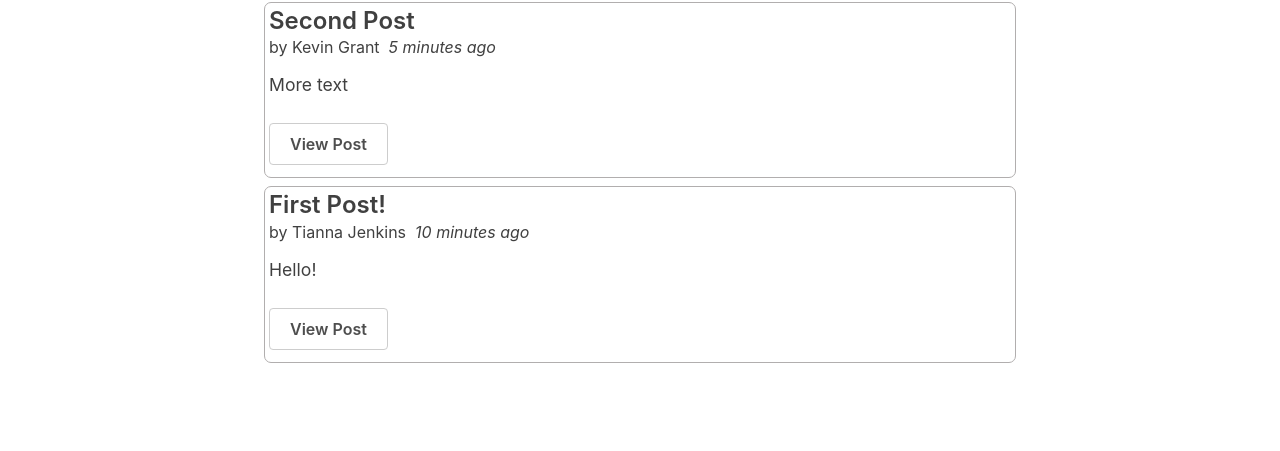
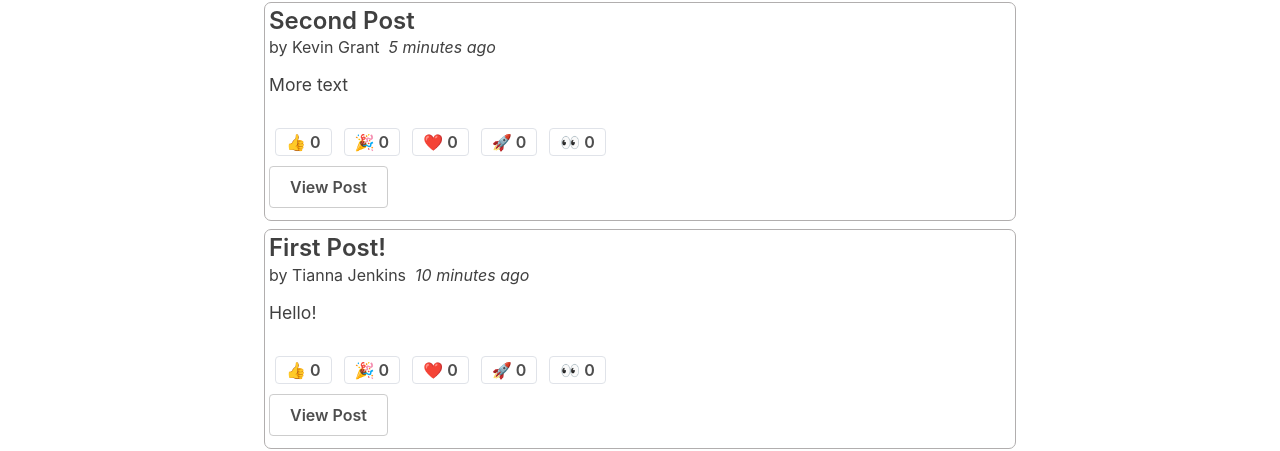
Before and after one commit to JayFate/react-demos, a React (Create React App) app in the folder demos/redux-essentials-example-app/: page / in a window 1280 px wide. Shown: the part 224-675 px from the top of the page. Built offline with nearby package versions, Linux system fonts and the light colour scheme; what @mswjs/data, mock-socket, txtgen would draw is missing.

Commit message:
feat: 添加添加表情交互按钮
Signed-off-by: pengjie <37610029@qq.com>

```diff
--- a/demos/redux-essentials-example-app/src/features/posts/PostsList.js
+++ b/demos/redux-essentials-example-app/src/features/posts/PostsList.js
@@ -3,12 +3,14 @@
 import { Link } from 'react-router-dom'
 import { PostAuthor } from './PostAuthor'
 import { TimeAgo } from './TimeAgo'
+import { ReactionButtons } from './ReactionButtons'
 
 export const PostsList = () => {
   // 根据日期时间对文章进行倒序排序
   const posts = useSelector((state) => state.posts)
-  const orderedPosts = posts.slice().sort((a, b) => b.date.localeCompare(a.date))
-
+  const orderedPosts = posts
+    .slice()
+    .sort((a, b) => b.date.localeCompare(a.date))
 
   const renderedPosts = orderedPosts.map((post) => (
     <article className="post-excerpt" key={post.id}>
@@ -18,6 +20,7 @@
         <TimeAgo timestamp={post.date} />
       </div>
       <p className="post-content">{post.content.substring(0, 100)}</p>
+      <ReactionButtons post={post} />
       <Link to={`/posts/${post.id}`} className="button muted-button">
         View Post
       </Link>
--- /dev/null
+++ b/demos/redux-essentials-example-app/src/features/posts/ReactionButtons.js
@@ -0,0 +1,31 @@
+import React from 'react'
+import { useDispatch } from 'react-redux'
+
+import { reactionAdded } from './postsSlice'
+
+const reactionEmoji = {
+  thumbsUp: '👍',
+  hooray: '🎉',
+  heart: '❤️',
+  rocket: '🚀',
+  eyes: '👀',
+}
+
+export const ReactionButtons = ({ post }) => {
+  const dispatch = useDispatch()
+
+  const reactionButtons = Object.entries(reactionEmoji).map(([name, emoji]) => (
+    <button
+      key={name}
+      type="button"
+      className="muted-button reaction-button"
+      onClick={() =>
+        dispatch(reactionAdded({ postId: post.id, reaction: name }))
+      }
+    >
+      {emoji} {post.reactions[name]}
+    </button>
+  ))
+
+  return <div>{reactionButtons}</div>
+}
--- a/demos/redux-essentials-example-app/src/features/posts/SinglePostPage.js
+++ b/demos/redux-essentials-example-app/src/features/posts/SinglePostPage.js
@@ -2,6 +2,7 @@
 import { useSelector } from 'react-redux'
 import { Link } from 'react-router-dom'
 import { TimeAgo } from './TimeAgo'
+import { ReactionButtons } from './ReactionButtons'
 
 export const SinglePostPage = ({ match }) => {
   const { postId } = match.params
@@ -26,6 +27,7 @@
         <h2>{post.title}</h2>
         <TimeAgo timestamp={post.date} />
         <p className="post-content">{post.content}</p>
+        <ReactionButtons post={post} />
         <Link to={`/editPost/${post.id}`} className="button">
           Edit Post
         </Link>
--- a/demos/redux-essentials-example-app/src/features/posts/postsSlice.js
+++ b/demos/redux-essentials-example-app/src/features/posts/postsSlice.js
@@ -13,6 +13,13 @@
     title: 'First Post!',
     content: 'Hello!',
     user: '0',
+    reactions: {
+      thumbsUp: 0,
+      hooray: 0,
+      heart: 0,
+      rocket: 0,
+      eyes: 0
+    },
     date: sub(new Date(), { minutes: 10 }).toISOString()
   },
   {
@@ -20,6 +27,13 @@
     title: 'Second Post',
     content: 'More text',
     user: '1',
+    reactions: {
+      thumbsUp: 0,
+      hooray: 0,
+      heart: 0,
+      rocket: 0,
+      eyes: 0
+    },
     date: sub(new Date(), { minutes: 5 }).toISOString()
   },
 ]
@@ -28,6 +42,15 @@
   name: 'posts',
   initialState,
   reducers: {
+    // 当用户单击交互按钮时，它将处理更新文章的交互计数的 reducer
+    // 使用 Immer 时，你可以 "mutate/改变" 现有的状态对象，或者自己返回一个新的状态值，但不能同时进行
+    reactionAdded(state, action) {
+      const { postId, reaction } = action.payload
+      const existingPost = state.find(post => post.id === postId)
+      if (existingPost) {
+        existingPost.reactions[reaction]++
+      }
+    },
     // state 本 slice 的局部 state，而不是整个 redux 应用的 store
     // createSlice 会为 postAdded reducer 函数生成一个同名的 actionCreator 函数
     postAdded: {
@@ -57,7 +80,7 @@
   },
 })
 
-export const { postAdded, postUpdated } = postsSlice.actions
+export const { postAdded, postUpdated, reactionAdded } = postsSlice.actions
 /**
 // 也可以自己来实现 actionCreator 函数
 function postAdded(title, content) {
```
